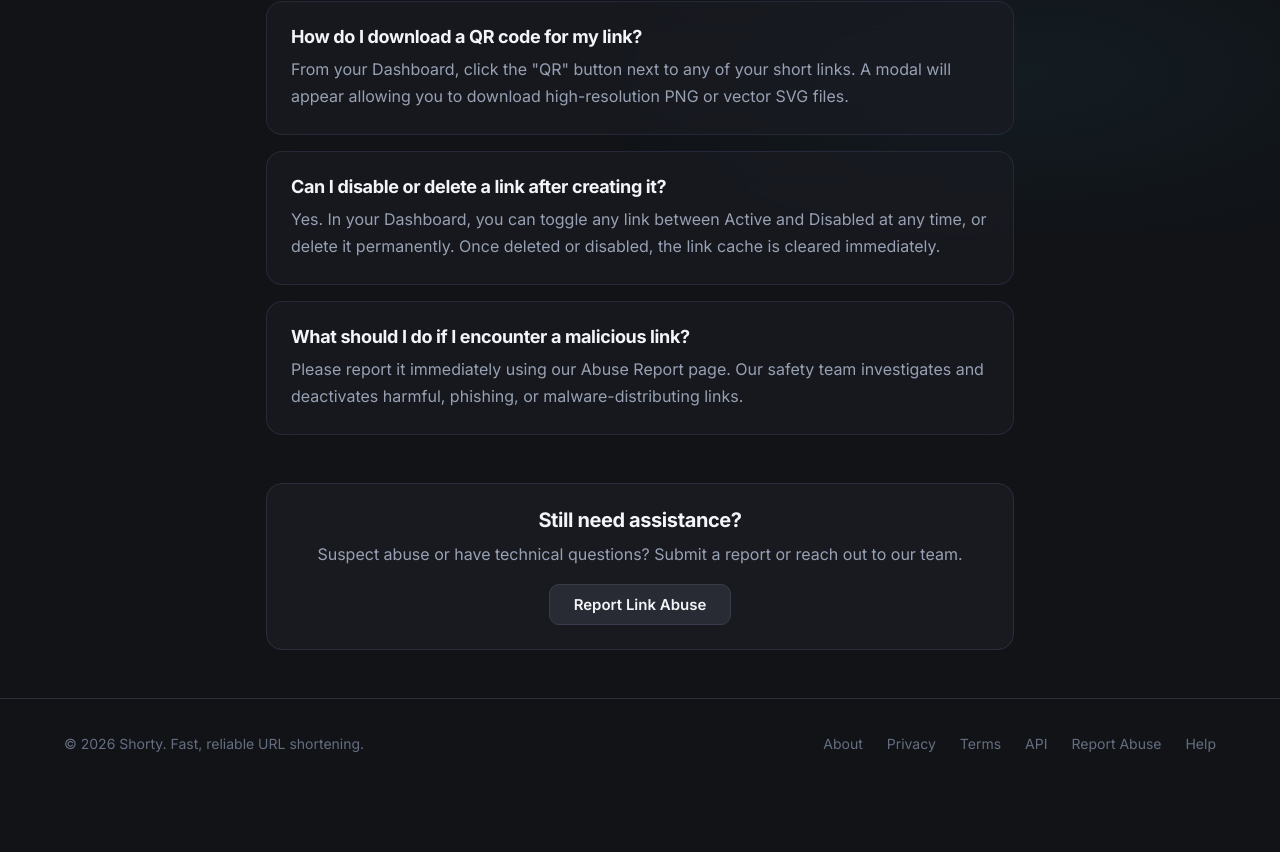
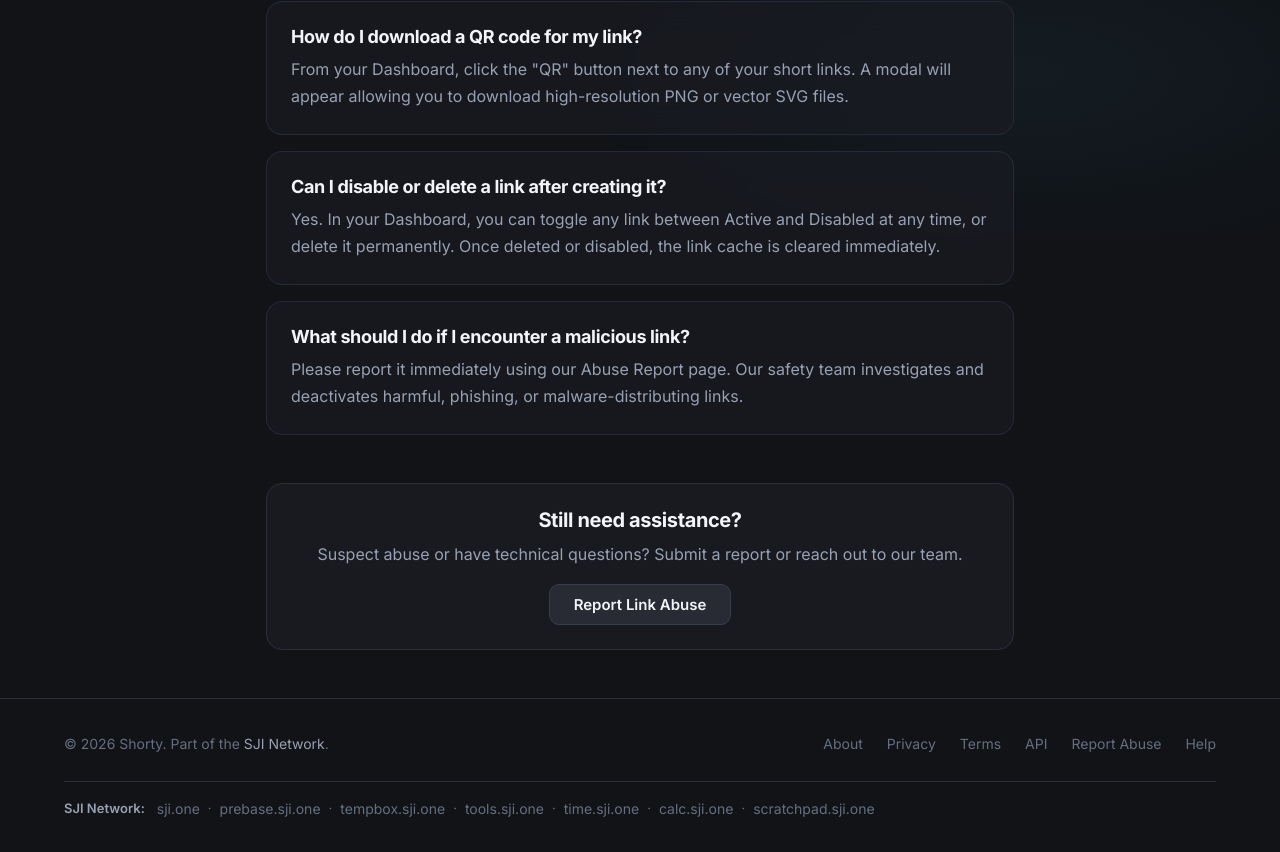
Before and after one commit to 23amtics399/Shorty, a Next.js app: page /help in a window 1280 px wide. Shown: the part 566-1418 px from the top of the page. Before the commit the page ends 1355 px from the top, so only its background shows below. Built offline with nearby package versions, Linux system fonts and the light colour scheme; no server answers.

Commit message:
fix(seo): add self-canonicals and OG/Twitter tags, unique /report meta, sitemap lastmod, and SJI network footer links

```diff
--- a/src/app/help/page.tsx
+++ b/src/app/help/page.tsx
@@ -1,8 +1,21 @@
+import type { Metadata } from 'next';
 import Link from 'next/link';
 
-export const metadata = {
+export const metadata: Metadata = {
   title: 'Help & FAQ',
   description: 'Frequently asked questions and support for Shorty URL Shortener.',
+  alternates: { canonical: '/help' },
+  openGraph: {
+    title: 'Help & FAQ',
+    description: 'Frequently asked questions and support for Shorty URL Shortener.',
+    url: 'https://shorty.sji.one/help',
+    type: 'website',
+  },
+  twitter: {
+    card: 'summary_large_image',
+    title: 'Help & FAQ',
+    description: 'Frequently asked questions and support for Shorty URL Shortener.',
+  },
 };
 
 export default function HelpPage() {
--- a/src/components/layout/Footer.tsx
+++ b/src/components/layout/Footer.tsx
@@ -8,7 +8,17 @@ export function Footer() {
       <div className="container">
         <div className="footer-inner">
           <p style={{ fontSize: '0.875rem', color: 'var(--text-tertiary)' }}>
-            &copy; {year} Shorty. Fast, reliable URL shortening.
+            &copy; {year} Shorty. Part of the{' '}
+            <a
+              href="https://sji.one"
+              target="_blank"
+              rel="noopener noreferrer"
+              className="footer-link"
+              style={{ color: 'var(--text-secondary)' }}
+            >
+              SJI Network
+            </a>
+            .
           </p>
 
           <ul className="footer-links" role="list" aria-label="Footer navigation">
@@ -20,6 +30,38 @@ export function Footer() {
             <li><Link href="/help" className="footer-link">Help</Link></li>
           </ul>
         </div>
+
+        <div
+          style={{
+            marginTop: 'var(--space-6)',
+            paddingTop: 'var(--space-4)',
+            borderTop: '1px solid var(--border-subtle)',
+            fontSize: '0.8125rem',
+            color: 'var(--text-tertiary)',
+            display: 'flex',
+            flexWrap: 'wrap',
+            alignItems: 'center',
+            gap: 'var(--space-2)',
+          }}
+          aria-label="SJI Network links"
+        >
+          <span style={{ fontWeight: 600, color: 'var(--text-secondary)', marginRight: 'var(--space-1)' }}>
+            SJI Network:
+          </span>
+          <a href="https://sji.one" target="_blank" rel="noopener noreferrer" className="footer-link">sji.one</a>
+          <span aria-hidden="true">&middot;</span>
+          <a href="https://prebase.sji.one" target="_blank" rel="noopener noreferrer" className="footer-link">prebase.sji.one</a>
+          <span aria-hidden="true">&middot;</span>
+          <a href="https://tempbox.sji.one" target="_blank" rel="noopener noreferrer" className="footer-link">tempbox.sji.one</a>
+          <span aria-hidden="true">&middot;</span>
+          <a href="https://tools.sji.one" target="_blank" rel="noopener noreferrer" className="footer-link">tools.sji.one</a>
+          <span aria-hidden="true">&middot;</span>
+          <a href="https://time.sji.one" target="_blank" rel="noopener noreferrer" className="footer-link">time.sji.one</a>
+          <span aria-hidden="true">&middot;</span>
+          <a href="https://calc.sji.one" target="_blank" rel="noopener noreferrer" className="footer-link">calc.sji.one</a>
+          <span aria-hidden="true">&middot;</span>
+          <a href="https://scratchpad.sji.one" target="_blank" rel="noopener noreferrer" className="footer-link">scratchpad.sji.one</a>
+        </div>
       </div>
     </footer>
   );
```
Also changed, not shown: src/app/about/page.tsx (+14 -1 lines), src/app/developers/page.tsx (+14 -1 lines), src/app/disabled/page.tsx (+6 -1 lines), src/app/expired/page.tsx (+6 -1 lines), src/app/features/page.tsx (+13 -1 lines), src/app/not-found.tsx (+6 -1 lines), src/app/pricing/page.tsx (+13 -1 lines), src/app/privacy/page.tsx (+15 -1 lines), src/app/report/layout.tsx (added, +22 -0 lines), src/app/terms/page.tsx (+15 -1 lines), 1 other file (tests, documents, lock files or other folders).
